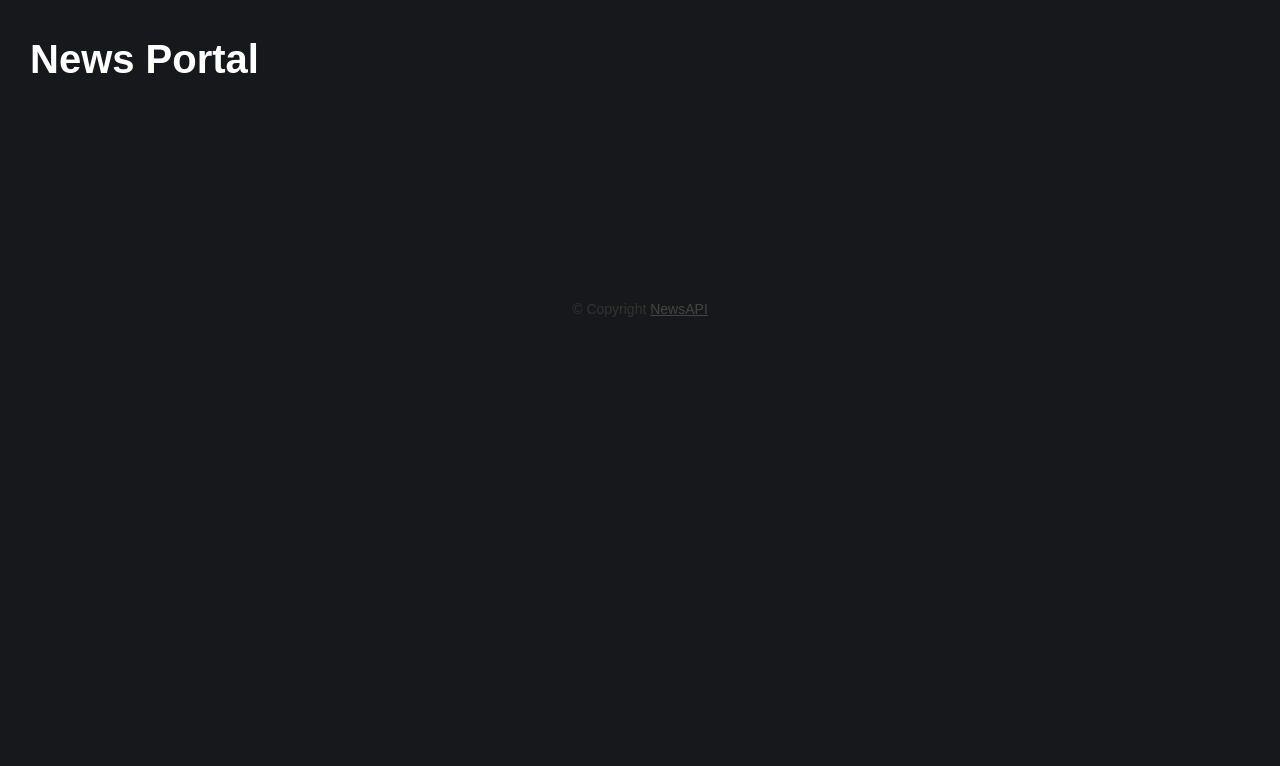
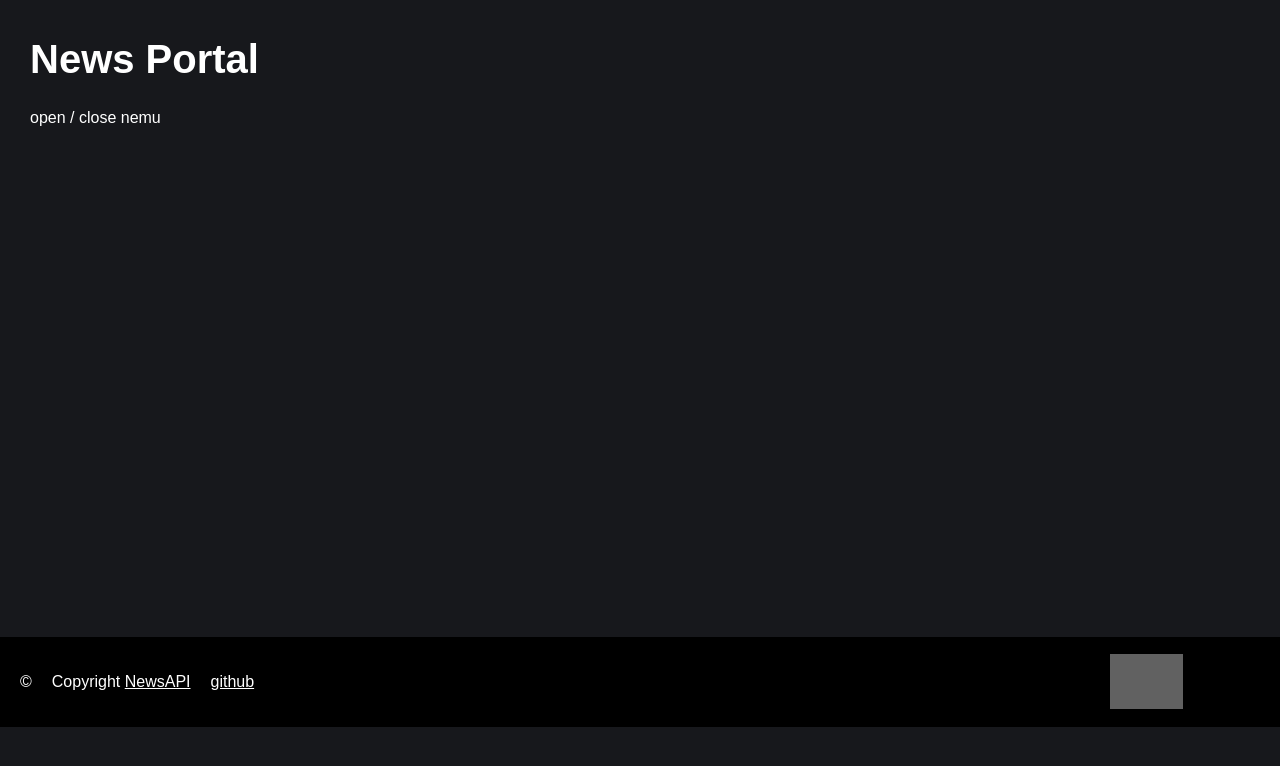
Before and after one commit to vladimirovicp/news-JS, a website built with webpack: page src/index.html in a window 1280 px wide. Built offline with nearby package versions, Linux system fonts and the light colour scheme; no server answers; grey boxes are pictures that could not be loaded.

Commit message:
feat: переделал немного верстку, добавил новое

```diff
--- a/src/components/view/sources/sources.css
+++ b/src/components/view/sources/sources.css
@@ -2,11 +2,28 @@
     display: flex;
     flex-wrap: wrap;
     justify-content: space-between;
-    max-width: 95%;
-    height: 140px;
-    overflow: auto;
+    /* max-width: 95%; */
+    max-height: 60px;
+    /* overflow: auto; */
+    overflow: hidden;
     align-items: center;
     font: 300 1em 'Fira Sans', sans-serif;
+    transition: max-height 0.5s;
+    margin-top: 20px;
+}
+
+.menu__checkbox{
+    display: none;
+}
+
+.open-close{
+    cursor: pointer;
+}
+
+.menu__checkbox:checked ~ .sources{
+    transition: max-height 0.5s;
+    max-height: 30vh;
+    overflow: auto;
 }
 
 .source__item {
@@ -19,7 +36,7 @@
     color: #70d6ff;
     transition: 0.25s;
     cursor: pointer;
-    min-width: 180px;
+    /* min-width: 180px; */
 }
 
 .source__item:hover,
--- a/src/global.css
+++ b/src/global.css
@@ -6,6 +6,7 @@ body {
     min-width: 320px;
     max-width: 1920px;
     margin: 0 auto;
+    min-height: 100vh;
 }
 
 header {
@@ -17,12 +18,18 @@ header h1 {
     font-weight: 800;
 }
 
-footer {
+main{
+    min-height: calc(100vh - 320px);
+}
+
+/* footer {
     height: 100px;
     display: flex;
     align-items: center;
     justify-content: center;
 }
+
+
 footer .copyright {
     font-size: 14px;
     color: #333;
@@ -36,4 +43,49 @@ footer .copyright a:hover {
 }
 footer .copyright:before {
     content: '©';
-}
+} */
+
+footer{
+    background-color: #000;
+  }
+
+  .footer-data a{
+    color: #fff;
+  }
+
+  .github a{
+    color: #fff;
+  }
+
+  footer .container{
+    padding: 0 20px;
+    max-width: 1440px;
+    margin: 0 auto;
+    height: 90px;
+  }
+
+  footer .container {
+    display: flex;
+    justify-content: space-between;
+    align-items: center;
+  }
+
+  .footer-data {
+    display: flex;
+  }
+
+  .footer-data span {
+    margin-right: 20px;
+  }
+
+  .logo-rs {
+    background-image: url("https://rs.school/images/rs_school_js.svg");
+    background-size: contain;
+    background-repeat: no-repeat;
+    transition: 0.3s;
+    width: 150px;
+    height: 55px;
+    font-size: 0;
+    display: block;
+    filter: invert(100%) sepia(0%) saturate(100%) hue-rotate(100deg) brightness(100%) contrast(100%);
+  }
--- a/src/index.html
+++ b/src/index.html
@@ -4,20 +4,36 @@
         <meta charset="utf-8" />
         <meta name="viewport" content="width=device-width, initial-scale=1.0" />
         <meta http-equiv="X-UA-Compatible" content="ie=edge" />
+        <link rel="icon" type="image/x-icon" href="favicon.ico" />
         <title>NewsPortal</title>
     </head>
     <body>
         <header>
             <h1>News Portal</h1>
+            <nav>
+                <input type="checkbox" class="menu__checkbox" id="menu____checkbox" name="menu__checkbox">
+                <label class="open-close" for="menu____checkbox">open / close nemu</label>
+                <div class="sources buttons"></div>
+            </nav>
         </header>
         <main>
-            <div class="sources buttons"></div>
+            <!-- <div class="sources buttons"></div> -->
             <div class="news"></div>
         </main>
         <footer>
-            <p class="copyright">
+            <!-- <p class="copyright">
                 Copyright <a href="https://newsapi.org">NewsAPI</a>
-            </p>
+            </p> -->
+
+            <div class="container">
+                <div class="footer-data">
+                    <span>©</span>
+                    <span>Copyright <a href="https://newsapi.org">NewsAPI</a></span>
+                    <span class="github"><a href="https://github.com/vladimirovicp" target="_blank">github</a></span>
+                </div>
+                <div><a href="https://rs.school/js/" target="_blank" class="logo-rs">Rolling Scopes School</a></div>
+            </div>
+
         </footer>
 
         <template id="sourceItemTemp">
```
Also changed, not shown: src/favicon.ico (added).
